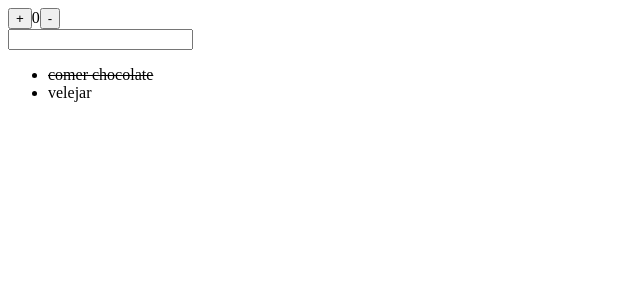
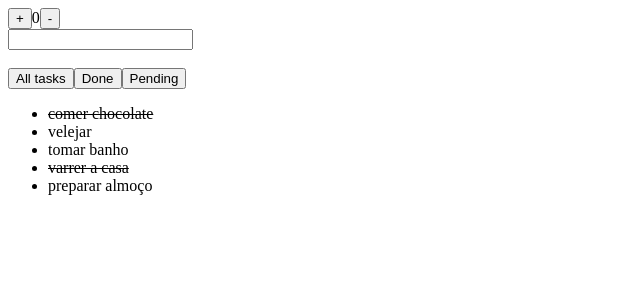
Before and after one commit to kyriri/budvarka_files-2_todo, a React (Vite) app: page / in a window 1280 px wide. Shown: the top 300 px of the page, without its empty margins (0-640 px from the left). Built offline with nearby package versions, Linux system fonts and the light colour scheme.

Commit message:
feat: Add filter buttons for tasks

```diff
--- a/src/components/TodoList.jsx
+++ b/src/components/TodoList.jsx
@@ -1,20 +1,18 @@
 import React, { useState } from 'react'
 
 const initialTasks = [
-  {
-    name: 'comer chocolate',
-    isDone: true,
-  },
-  {
-    name: 'velejar',
-    isDone: false,
-  },
+  { name: 'comer chocolate', isDone: true},
+  { name: 'velejar', isDone: false},
+  { name: 'tomar banho', isDone: false},
+  { name: 'varrer a casa', isDone: true},
+  { name: 'preparar almoço', isDone: false},
 ]
 
 export function TodoList() {
   const DoneTaskStyle = {textDecoration: 'line-through'}
   const [tasks, setTasks] = useState(initialTasks)
   const [inputValue, setInputValue] = useState('')
+  const [tasksToShow, setTasksToShow] = useState(initialTasks)
 
   const handleInputChange = (ev) => setInputValue(ev.currentTarget.value.trim())
   const handleSubmit = (event) => {
@@ -34,12 +32,22 @@ export function TodoList() {
     setTasks(nextTasks)
   };
 
+  const handleTaskFilters = (ev) => {
+    if (ev.target.id === 'done_tasks') setTasksToShow(tasks.filter(item => item.isDone))
+    if (ev.target.id === 'pending_tasks') setTasksToShow(tasks.filter(item => !item.isDone))
+    if (ev.target.id === 'all_tasks') setTasksToShow(tasks)
+  }
+
   return <div>
     <form onSubmit={handleSubmit}>
       <input value={inputValue} onChange={handleInputChange} type="text" />
     </form>
+    <br />
+    <button onClick={handleTaskFilters} id='all_tasks'>All tasks</button>
+    <button onClick={handleTaskFilters} id='done_tasks'>Done</button>
+    <button onClick={handleTaskFilters} id='pending_tasks'>Pending</button>
     <ul>
-      {tasks.map((task, index) => <li onClick={() => handleClickOnTask(task)} style={task.isDone ? DoneTaskStyle : {}} key={index}>{task.name}</li>)}
+      {tasksToShow.map((task, index) => <li onClick={() => handleClickOnTask(task)} style={task.isDone ? DoneTaskStyle : {}} key={index}>{task.name}</li>)}
     </ul>
   </div>
 }
```
